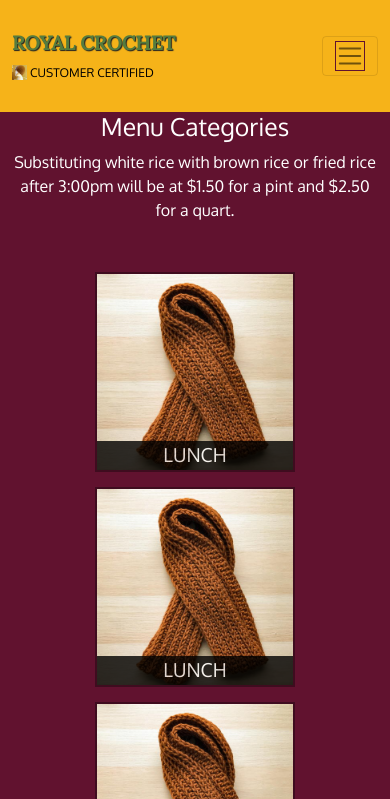
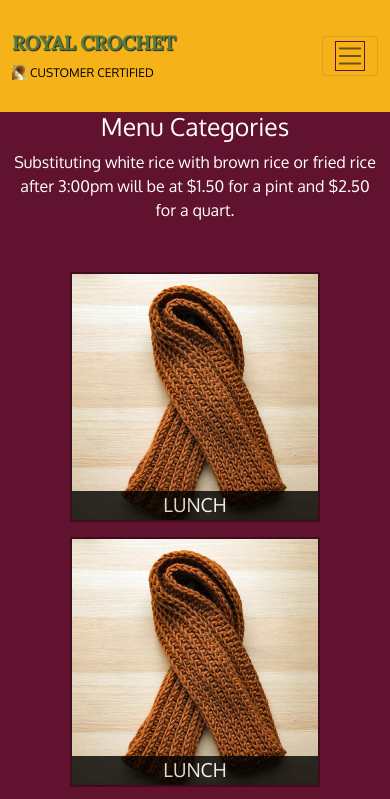
Before and after one commit to Ppurpzz/My-resto, a plain HTML site: page menu.html in a window 390 px wide. Shown: the top 799 px of the page. Drawn offline with Linux system fonts and the light colour scheme; a script that the page names is missing.

Commit message:
Update boot.css

```diff
--- a/boot.css
+++ b/boot.css
@@ -165,14 +165,14 @@ h3.menu-item-title{
         position: relative;
         border: 2px solid #3f0c1f;
         overflow: hidden;
-        width: 200px !important;
-        height: 200px !important;
+        width: 250px !important;
+        height: 250px !important;
         margin: 0 auto 15px;
     }
 
     .category-tile img{
-        width: 200px;
-        height: 200px;
+        width: 250px !important;
+        height: 250px !important;
     }
 }
 
```
